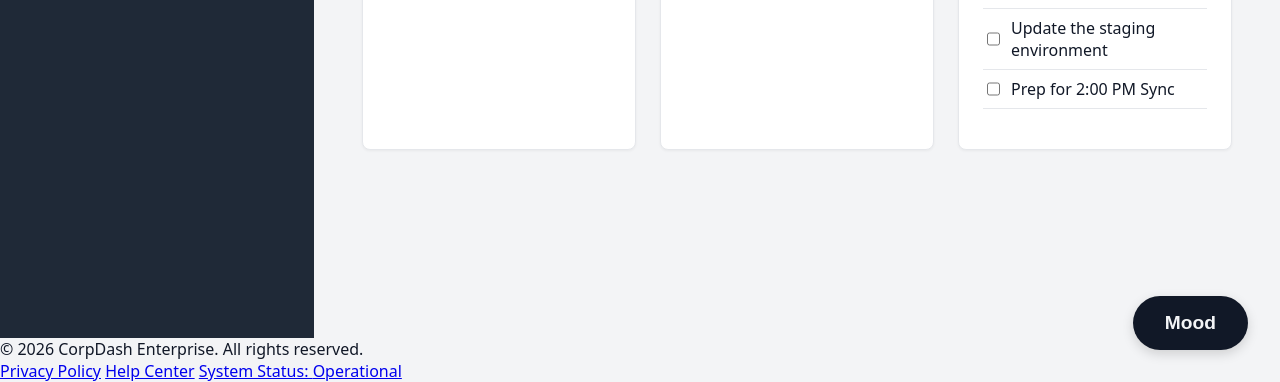
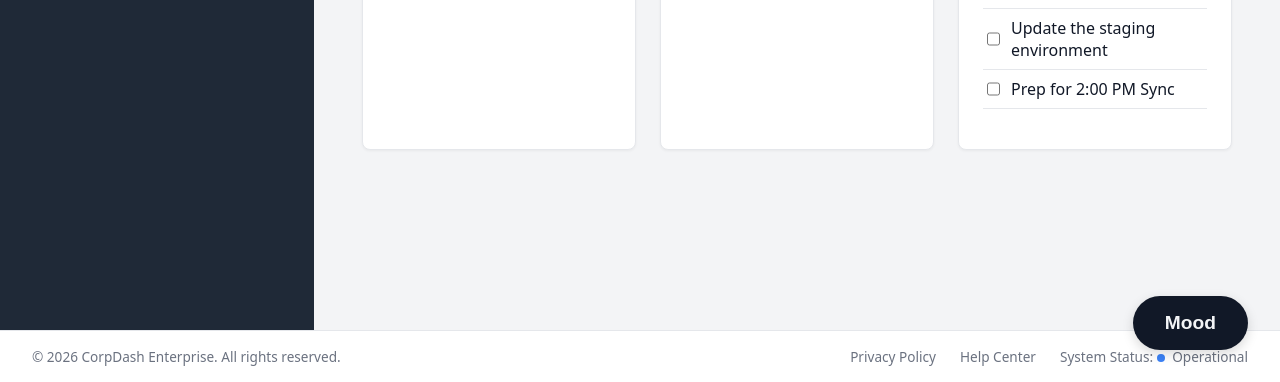
Before and after one commit to Trackrabbit/mood-page, a plain HTML site: page index.html in a window 1280 px wide. Shown: the part 418-800 px from the top of the page. Drawn offline with Linux system fonts and the light colour scheme.

Commit message:
Enhance footer styles and layout in styles.css
Added footer styles and improved layout for footer elements.

```diff
--- a/css/styles.css
+++ b/css/styles.css
@@ -158,6 +158,7 @@ body {
 .clean-slate .metric-card,
 .clean-slate .sidebar,
 .clean-slate .top-nav,
+.clean-slate .dashboard-footer,
 .clean-slate .task-card li:not(:first-child) {
     display: none !important;
 }
@@ -224,7 +225,9 @@ body {
 }
 
 /* Overstimulated: Extreme Zen */
-.zen-mode .sidebar, .zen-mode .top-nav { display: none !important; }
+.zen-mode .sidebar,
+.zen-mode .top-nav,
+.zen-mode .dashboard-footer { display: none !important; }
 .zen-mode .card { border: none; box-shadow: none; background: transparent; }
 
 /* Delulu: Sparkles */
@@ -259,46 +262,44 @@ body {
     transform: rotate(2deg); transform-origin: center; transition: transform 0.5s ease;
 }
 
-/* Footer */
-
-.footer{
-  margin-top:24px;
-  padding-top:16px;
-
-  border-top:1px solid var(--border);
-
-  text-align:center;
-
-  color:var(--muted);
-  font-size:11px;
-  line-height:1.5;
-
-  opacity:.9;
+/* FOOTER STYLES */
+.dashboard-footer {
+    background: var(--bg-card);
+    border-top: 1px solid var(--border);
+    padding: 1rem 2rem;
+    font-size: 0.85rem;
+    color: var(--text-muted);
+    transition: all var(--transition-speed) ease;
+    z-index: 10;
 }
 
-.footer-title{
-  color:var(--text);
-  font-weight:600;
-  font-size:12px;
-
-  margin-bottom:4px;
+.footer-content {
+    display: flex;
+    justify-content: space-between;
+    align-items: center;
 }
 
-.footer-text{
-  margin-bottom:2px;
+.footer-links {
+    display: flex;
+    gap: 1.5rem;
+    align-items: center;
 }
 
-.footer:hover{
-  opacity:1;
+.footer-links a {
+    color: var(--text-muted);
+    text-decoration: none;
+    transition: color 0.2s;
 }
 
-.footer-version{
-  margin-top:6px;
+.footer-links a:hover {
+    color: var(--accent);
+}
 
-  font-size:10px;
-
-  letter-spacing:.08em;
-  text-transform:uppercase;
-
-  opacity:.65;
+.status-dot {
+    display: inline-block;
+    width: 8px;
+    height: 8px;
+    background-color: var(--accent);
+    border-radius: 50%;
+    margin-right: 4px;
 }
```
